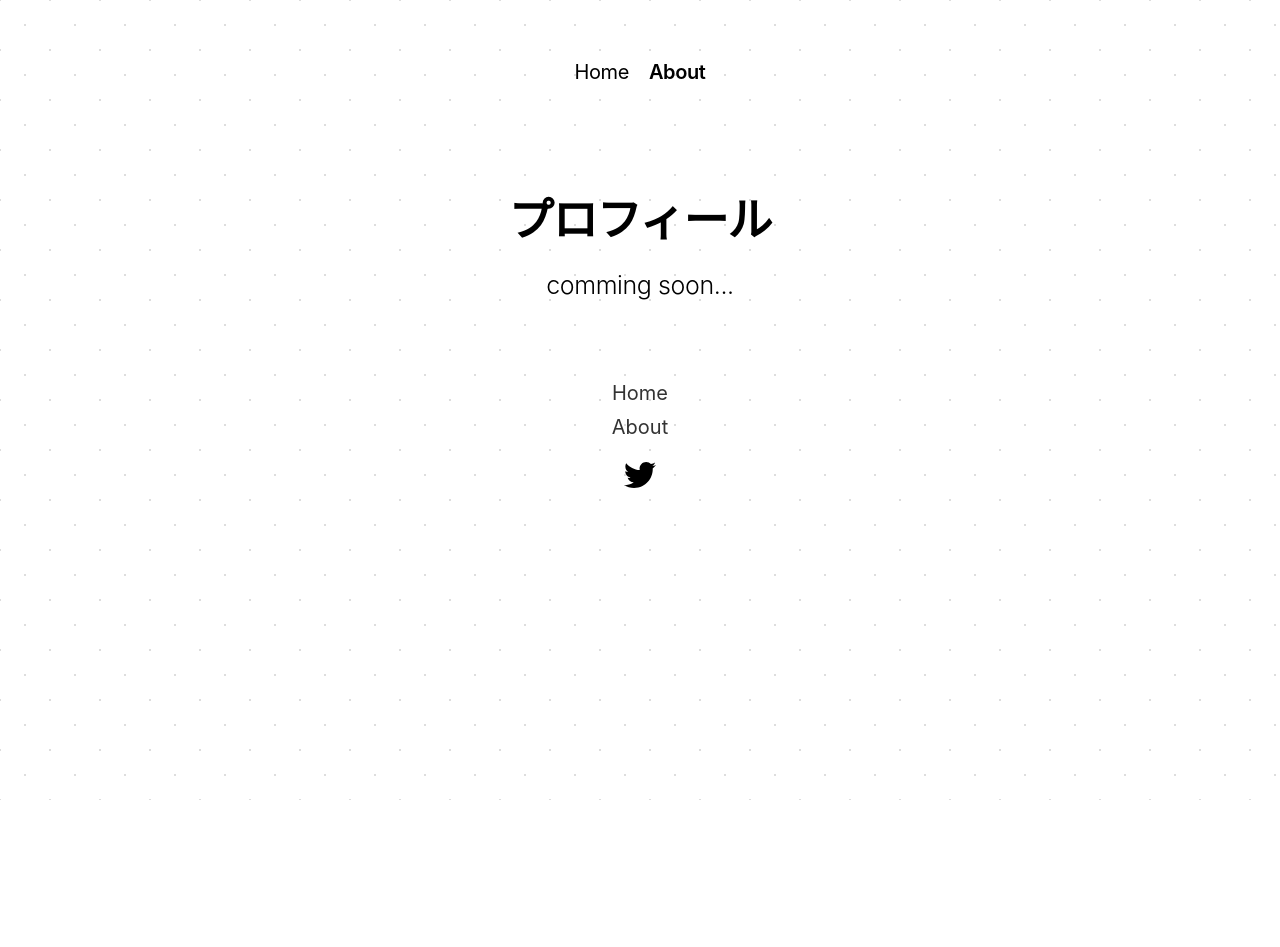
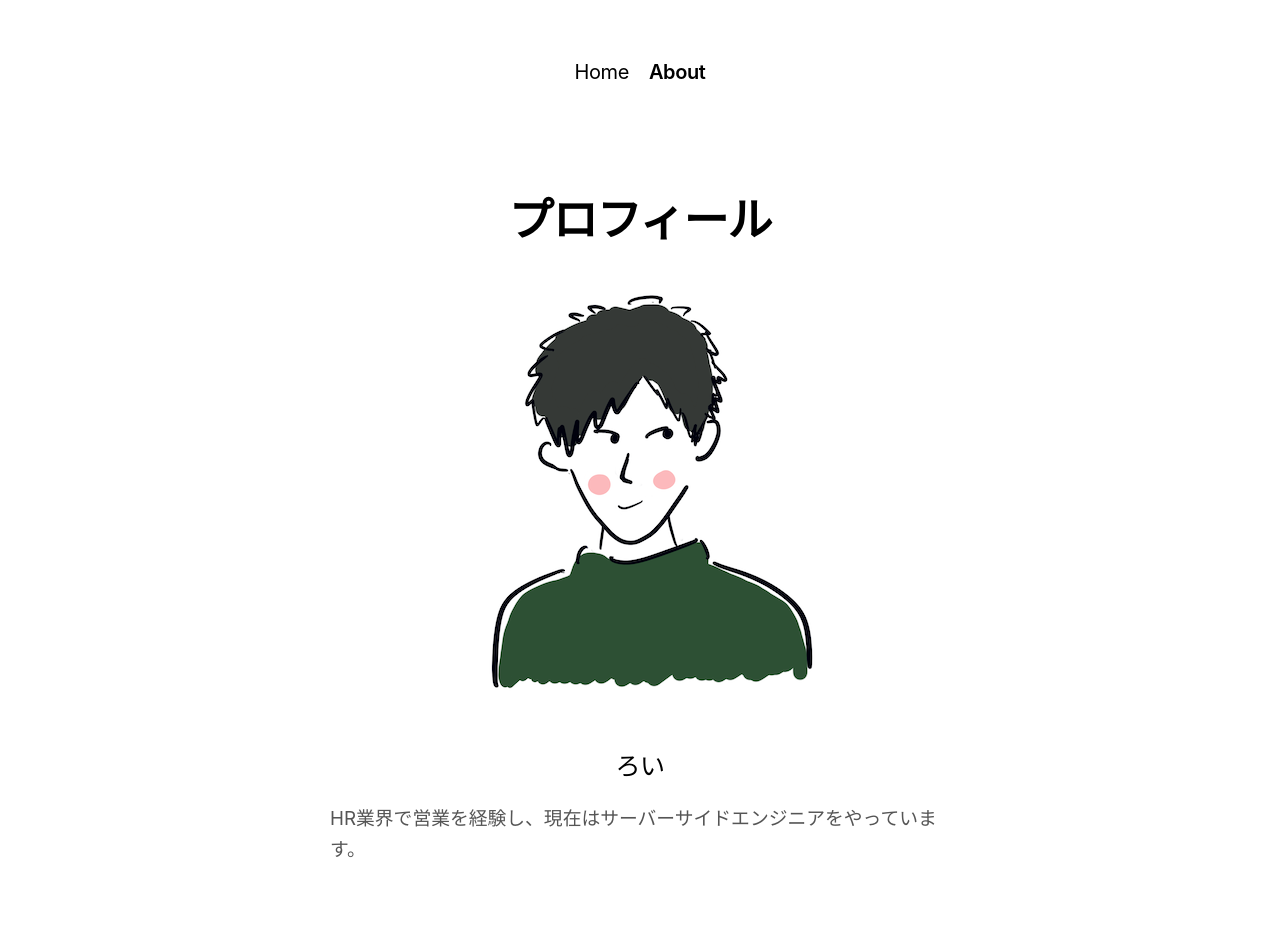
Before and after one commit to midorikawaryo/notion-blog, a Next.js app: page /about in a window 1280 px wide. Shown: the top 947 px of the page. Before the commit the page ends 800 px from the top, so only its background shows below. Built offline with nearby package versions, Linux system fonts and the light colour scheme.

Commit message:
[add]プロフィールを追加

```diff
--- a/src/pages/about.tsx
+++ b/src/pages/about.tsx
@@ -7,7 +7,13 @@ export default () => (
     <Header titlePre="プロフィール" />
     <div className={sharedStyles.layout}>
       <h1>プロフィール</h1>
-      <h2>comming soon...</h2>
+      <img src="/prof.png" alt="プロフィール画像" />
+      <h2>ろい</h2>
+      <div className="explanation">
+        <p>
+          HR業界で営業を経験し、現在はサーバーサイドエンジニアをやっています。
+        </p>
+      </div>
     </div>
   </>
 )
```
Also changed, not shown: public/prof.png (added).
